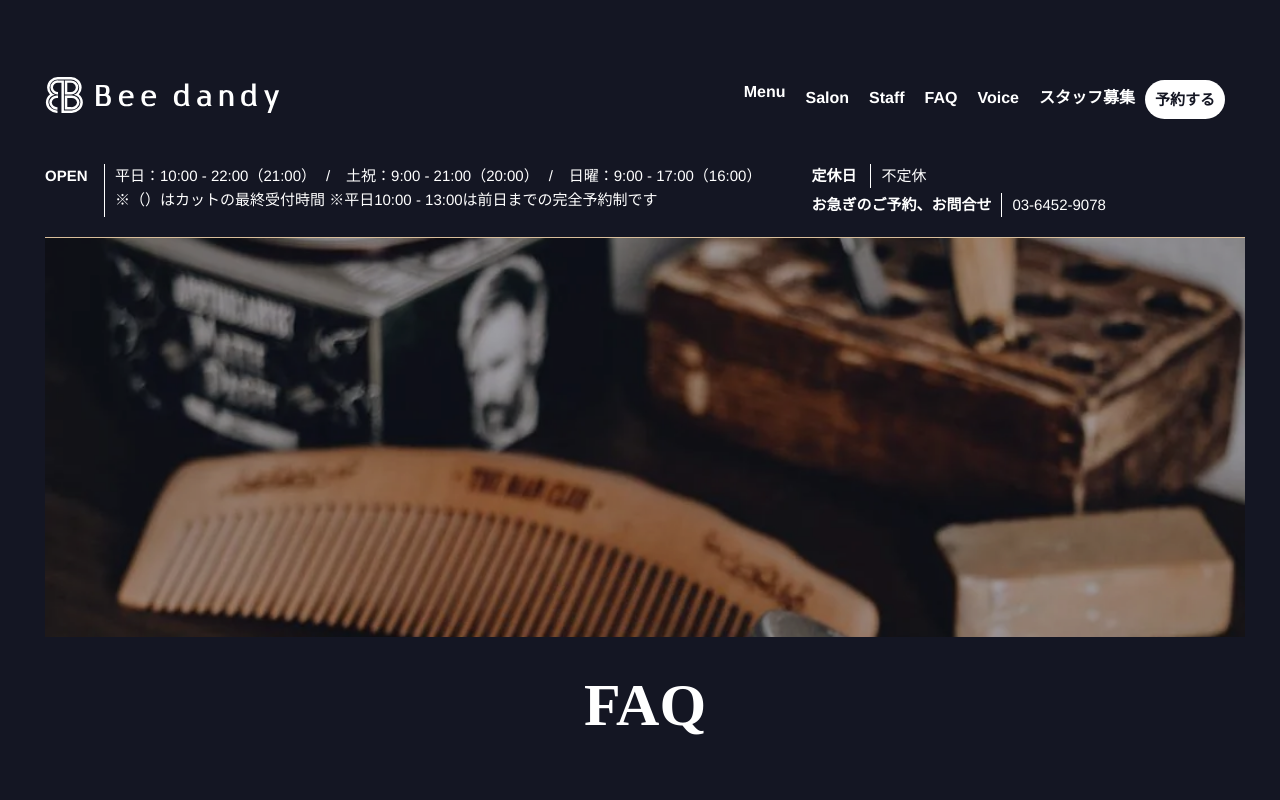
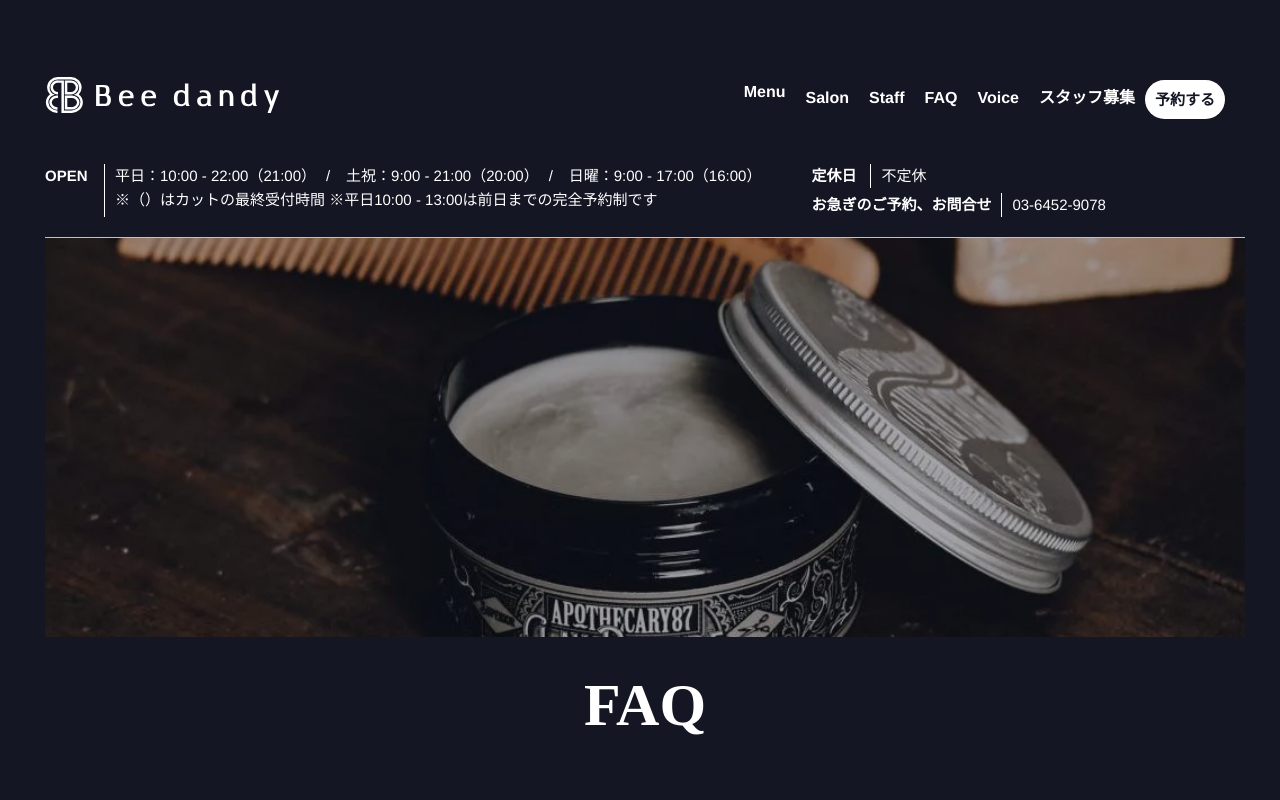
Before and after one commit to kamy0042/bee_group_web, a Next.js app: page /faq in a window 1280 px wide. Shown: the top 800 px of the page. Built offline with nearby package versions, Linux system fonts and the light colour scheme.

Commit message:
FAQ イメージ画像のポジション調整

```diff
--- a/styles/components/PageImage.module.scss
+++ b/styles/components/PageImage.module.scss
@@ -45,8 +45,16 @@
 
 .faq {
     background-image: url('../../public/img/webp/bee_image_1-min.webp');
+    background-position-y: 310px;
+    @include pc {
+        background-position-y: 750px;
+    }
     &_noWebp{
         background-image: url('../../public/img/bee_image_1-min.jpg');
+        background-position-y: 310px;
+        @include pc {
+            background-position-y: 750px;
+        }
     }
 }
 
```
